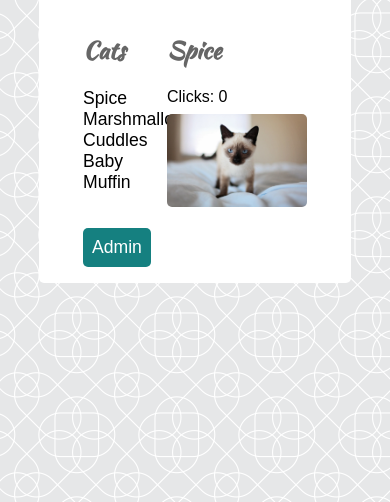
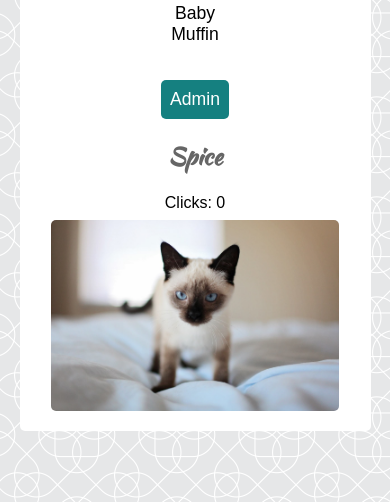
Before and after one commit to nataliecardot/cat-clicker-vanilla-js, a plain HTML site: page index.html in a window 390 px wide. Shown: the part 342-844 px from the top of the page. Drawn offline with Linux system fonts and the light colour scheme.

Commit message:
Add mobile media query

```diff
--- a/css/styles.css
+++ b/css/styles.css
@@ -98,3 +98,26 @@ button:hover {
   cursor: pointer;
   transform: scale(1.05);
 }
+
+/* Special styling for screens up to 767px wide (landscape phones) */
+@media screen and (max-width: 767px) {
+  .enclosing-box {
+    width: 90%;
+    margin-top: 1em;
+    margin-bottom: 1em;
+  }
+
+  .container {
+    flex-wrap: wrap;
+  }
+
+  .cat-names {
+    width: 90%;
+    text-align: center;
+  }
+
+  .cat-display {
+    width: 90%;
+    text-align: center;
+  }
+}
```
